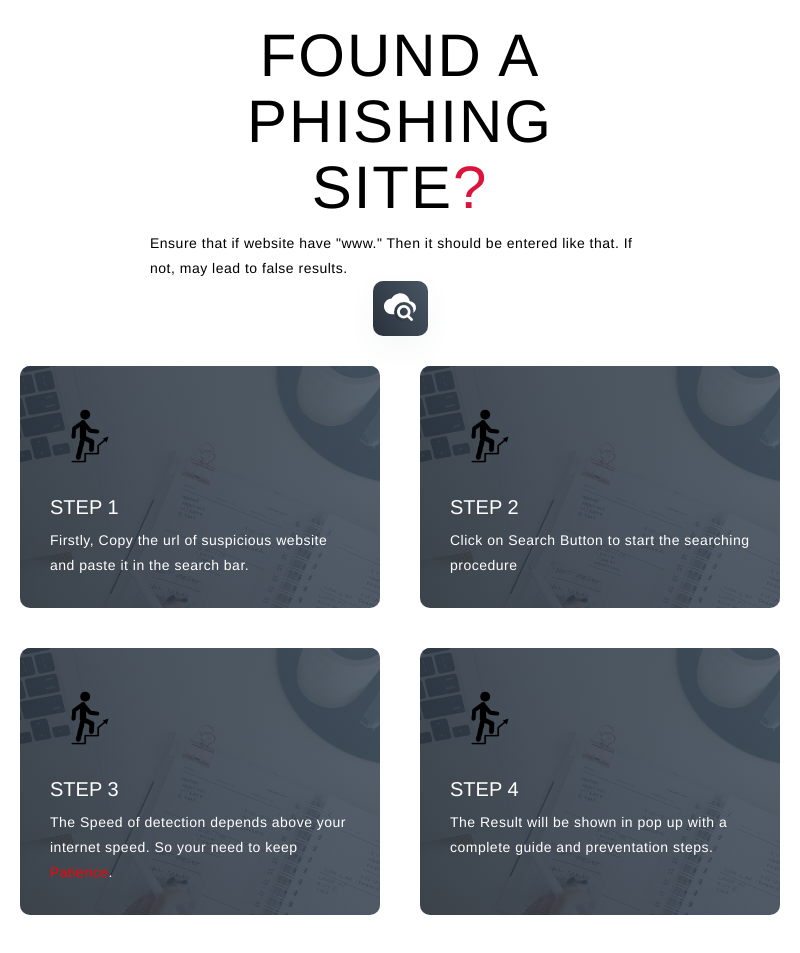
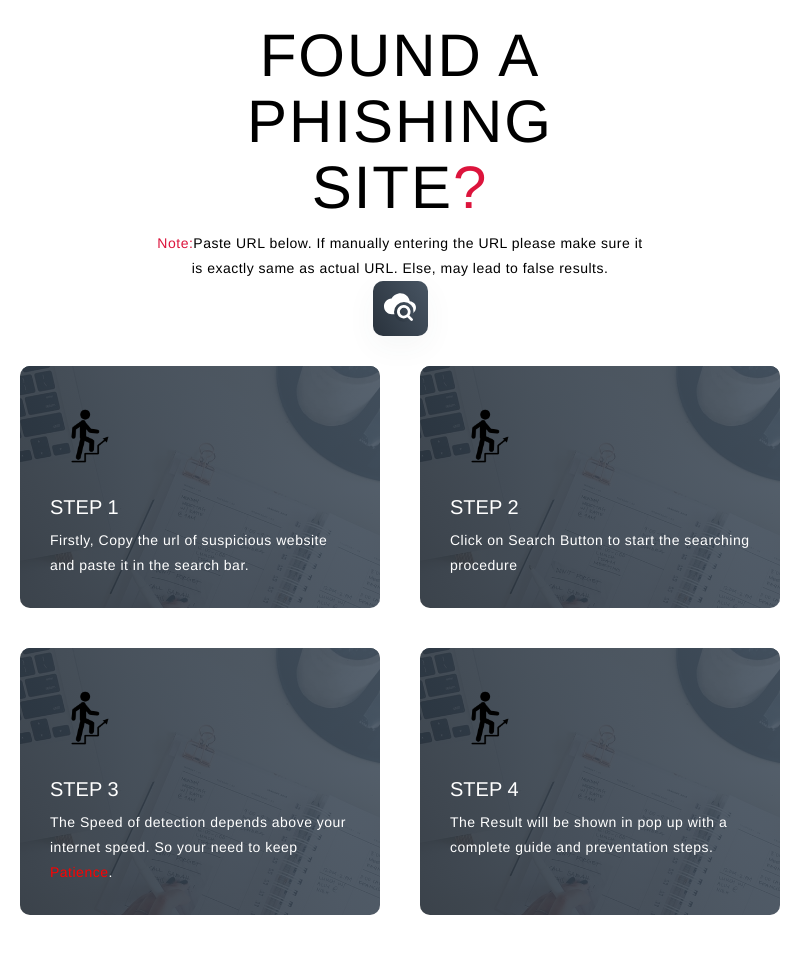
Before and after one commit to sanketshirsath226/PhishShield, an Electron app: page index.html in a window 800 px wide. Shown: the part 2513-3466 px from the top of the page. Drawn offline with nearby package versions, Linux system fonts and the light colour scheme.

Commit message:
Update index.html

```diff
--- a/index.html
+++ b/index.html
@@ -103,7 +103,7 @@
     <div class="services con">
       <div class="service-top">
         <h1 class="section-title">Found a phishing site<span>?</span></h1>
-        <p> <span>Ensure that if website have "www." Then it should be entered like that. If not, may lead to false results.</span> </p>
+        <p style="text-align: center;"><span style="color: crimson;">Note:</span>Paste URL below. If manually entering the URL please make sure it is exactly same as actual URL. Else, may lead to false results.</p>
       </div>
       <div>
         <div class="search">
```
